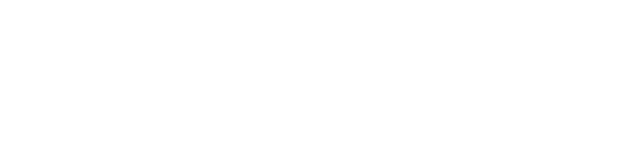
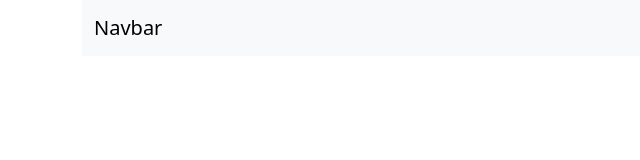
Before and after one commit to Realadityakumar/CurrencyConvertor, a plain HTML site: page index.html in a window 1280 px wide. Shown: the full height of the page, 0-640 px from the left. Drawn offline with nearby package versions, Linux system fonts and the light colour scheme.

Commit message:
Add design  to index.html

```diff
--- a/index.html
+++ b/index.html
@@ -4,8 +4,16 @@
     <meta charset="UTF-8">
     <meta name="viewport" content="width=device-width, initial-scale=1.0">
     <title>Currency Converter</title>
+    <link href="https://cdn.jsdelivr.net/npm/bootstrap@5.3.3/dist/css/bootstrap.min.css" rel="stylesheet" integrity="sha384-QWTKZyjpPEjISv5WaRU9OFeRpok6YctnYmDr5pNlyT2bRjXh0JMhjY6hW+ALEwIH" crossorigin="anonymous">
+<script src="https://cdn.jsdelivr.net/npm/bootstrap@5.3.3/dist/js/bootstrap.bundle.min.js" integrity="sha384-YvpcrYf0tY3lHB60NNkmXc5s9fDVZLESaAA55NDzOxhy9GkcIdslK1eN7N6jIeHz" crossorigin="anonymous"></script>
 </head>
 <body>
-
+    <div class="container">
+        <nav class="navbar navbar-expand-lg bg-body-tertiary">
+          <div class="container-fluid">
+            <a class="navbar-brand" href="#">Navbar</a>
+          </div>
+        </nav>
+      </div>
 </body>
 </html>
```
